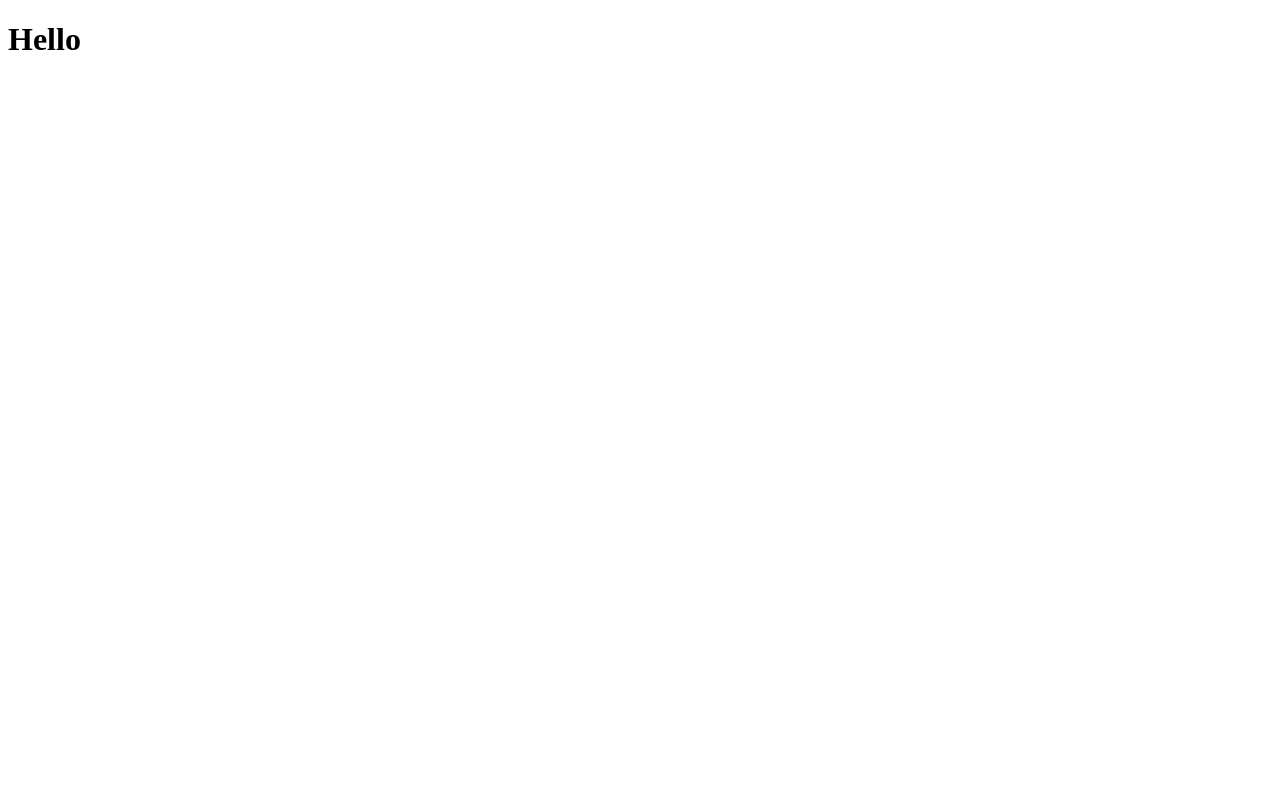
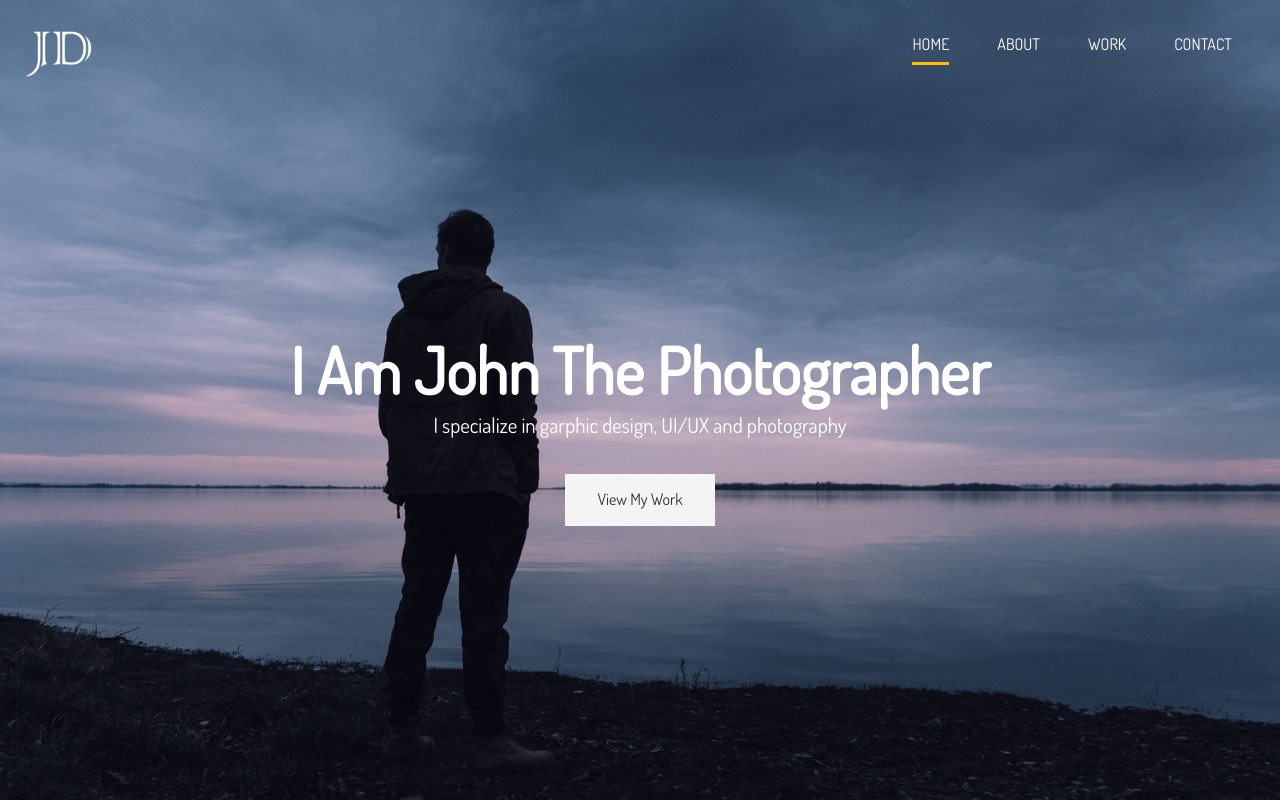
Before and after one commit to wubuchako/sass_portfolio_website, a website: page dist/index.html in a window 1280 px wide. Drawn offline with Linux system fonts and the light colour scheme.

Commit message:
header nav

```diff
--- /dev/null
+++ b/scss/_utilities.scss
@@ -0,0 +1,48 @@
+.container {
+  max-width: $website-width;
+  padding: 0 1.5rem;
+  margin: auto;
+  overflow: hidden;
+}
+
+// Buttons
+%btn-shared {
+  display: inline-block;
+  padding: 0.8rem 2rem;
+  transition: all 0.5s;
+  border: none;
+  cursor: pointer;
+}
+
+.btn {
+  &-main {
+    @extend %btn-shared;
+    color: #333;
+    background-color: $main-color;
+  }
+  &-light {
+    @extend %btn-shared;
+    color: #333;
+    background-color: $light-color;
+  }
+  &-dark {
+    @extend %btn-shared;
+    color: #f4f4f4;
+    background-color: $dark-color;
+  }
+}
+
+buttn[class^='btn-']:hover, //btn-がついてるもの全て
+a[class^='btn-']:hover,
+input[class^='btn-']:hover{
+  background-color: $main-color;
+}
+
+.lead {
+  font-size: 1.3rem;
+  margin-bottom: 2rem;
+}
+
+.text-center {
+  text-align:center;
+}
--- a/scss/main.scss
+++ b/scss/main.scss
@@ -1,5 +1,5 @@
 @import'config';
-
+@import 'utilities';
 
 //general style
 * {
@@ -27,5 +27,69 @@ h2, h3, h4 {
 }
 
 img {
-  width: 100%;
+  width:100%;
 }
+
+// Logo
+#logo {
+  width: 70px;
+  height: 70px;
+  color: #fff;
+  text-decoration: uppercase;
+}
+
+// Main nav
+#main-nav {
+  display: flex;
+  justify-content: space-between;
+  padding-top: 1rem;
+
+  ul {
+    display: flex;
+  }
+
+  li {
+    padding: 1rem 1.5rem;
+  }
+
+  a {
+    text-decoration: none;
+    color: #fff;
+    text-transform: uppercase;
+    border-bottom: 3px transparent solid;
+    padding-bottom: 0.5rem;
+    transition: border-color 0.5s;
+
+    &:hover {
+      border-color: $medium-color;
+    }
+
+    &.current {
+      border-color: $main-color;
+    }
+  }
+}
+// Header
+#header {
+  &-home {
+    background: $bg-image no-repeat center right / cover;
+    height: 100vh;
+    color: #fff;
+
+    // Header Content
+    .header-content {
+      text-align: center;
+      padding-top: 20%;
+
+      h1 {
+        font-size: 4rem;
+        line-height: 1.2;
+      }
+    }
+  }
+
+  //Header inner
+  &-inner {
+
+  }
+}
```
Also changed, not shown: dist/css/main.css, dist/index.html.
